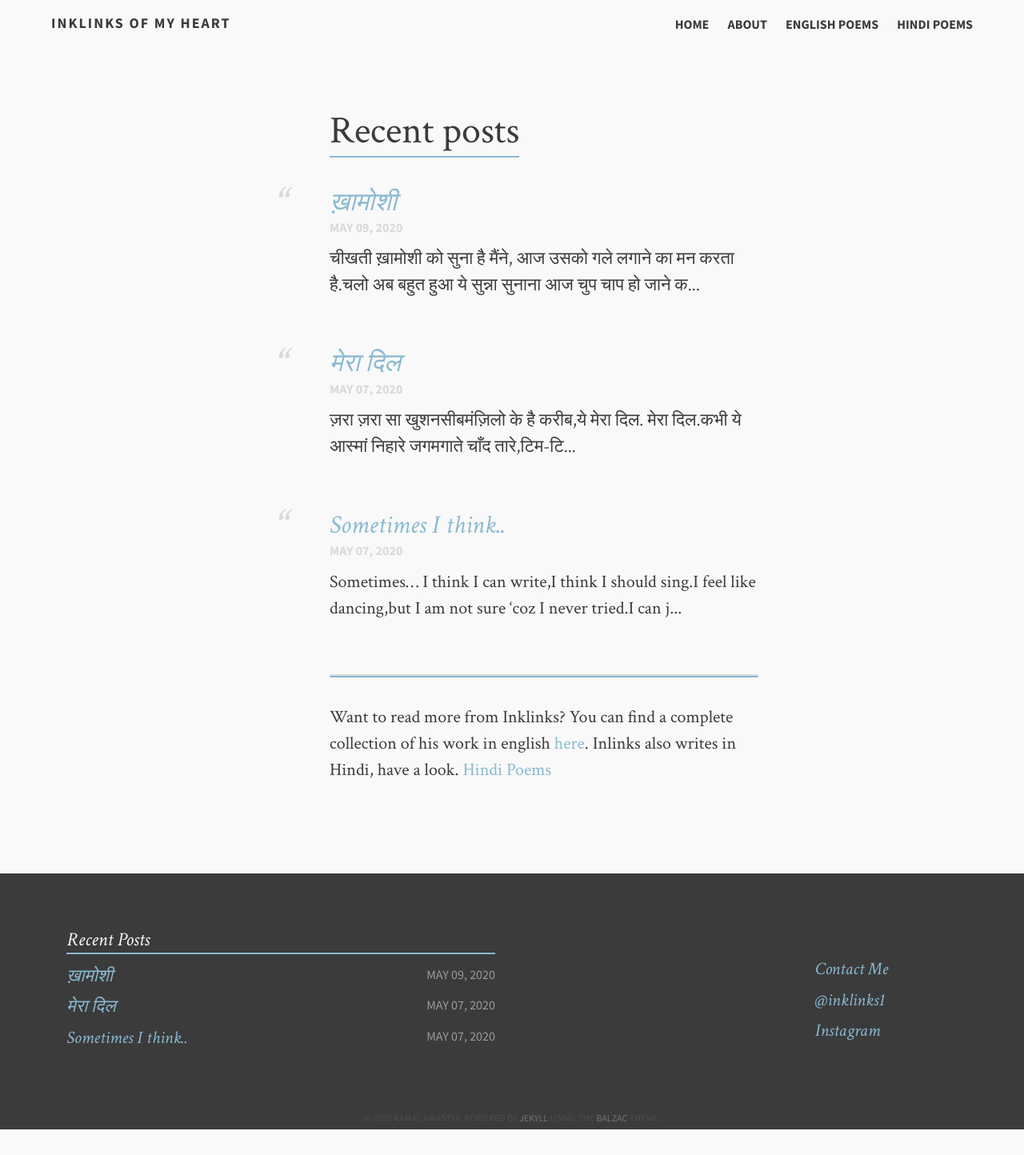
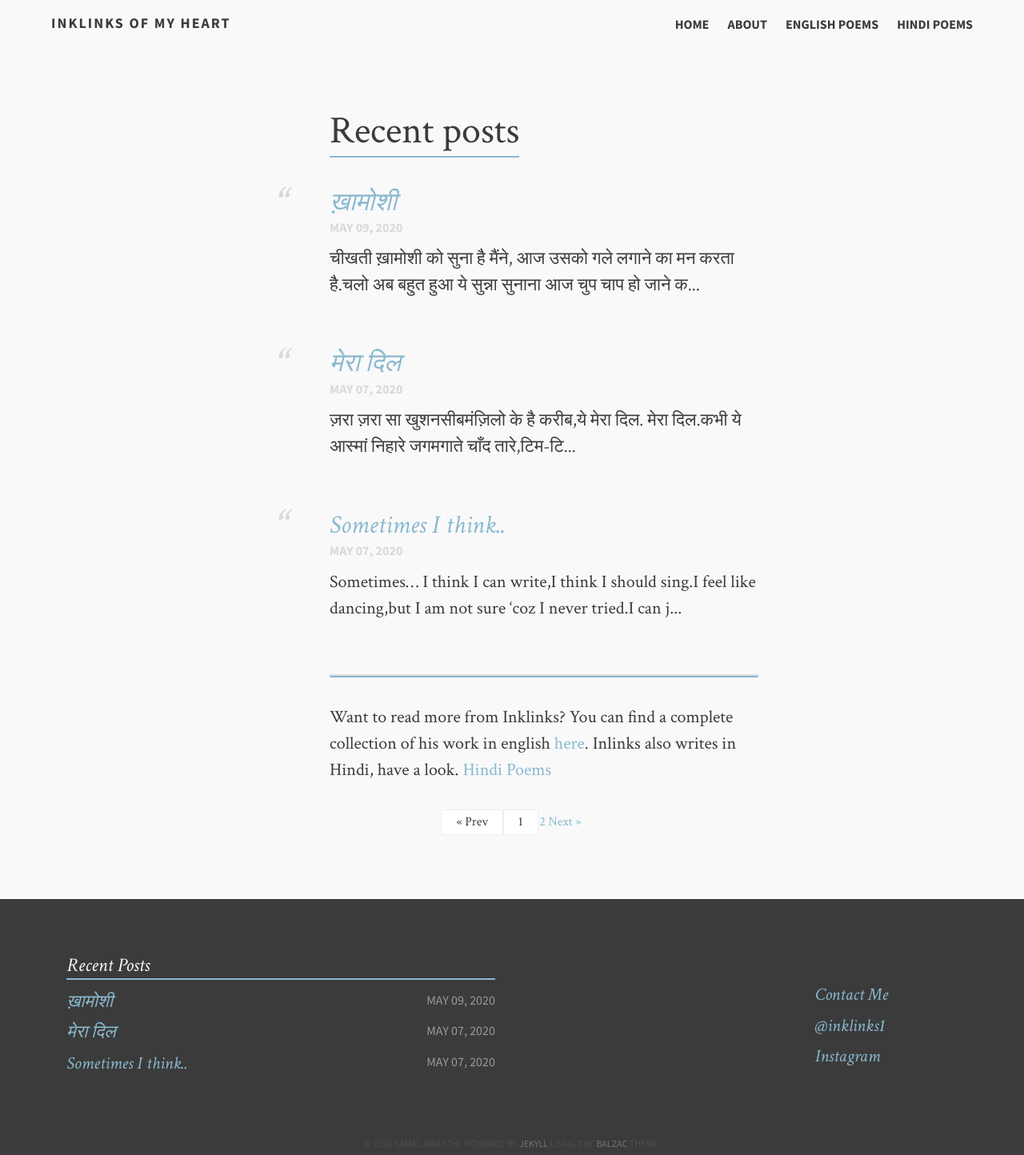
Before and after one commit to InkLinks/InkLinks.github.io, a Jekyll site: the page built from index.html, in a window 1280 px wide. Shown: the whole page at 80% size. Built offline with Jekyll 4.4.1, drawn with Linux system fonts in a browser that asks for light colours; the list of posts is cut into pages by our own code; before the commit the page ends 1412 px from its top, so only the background shows below that.

Commit message:
adding pagination

```diff
--- a/_layouts/home.html
+++ b/_layouts/home.html
@@ -19,8 +19,7 @@
               </ol>
           </article>
         </section>
-        {% include footer.html %}
-    </div>
+
 
 
 <!-- pagination -->
@@ -70,3 +69,6 @@
     text-align: center;
  }
 </style>
+
+  {% include footer.html %}
+    </div>
```
